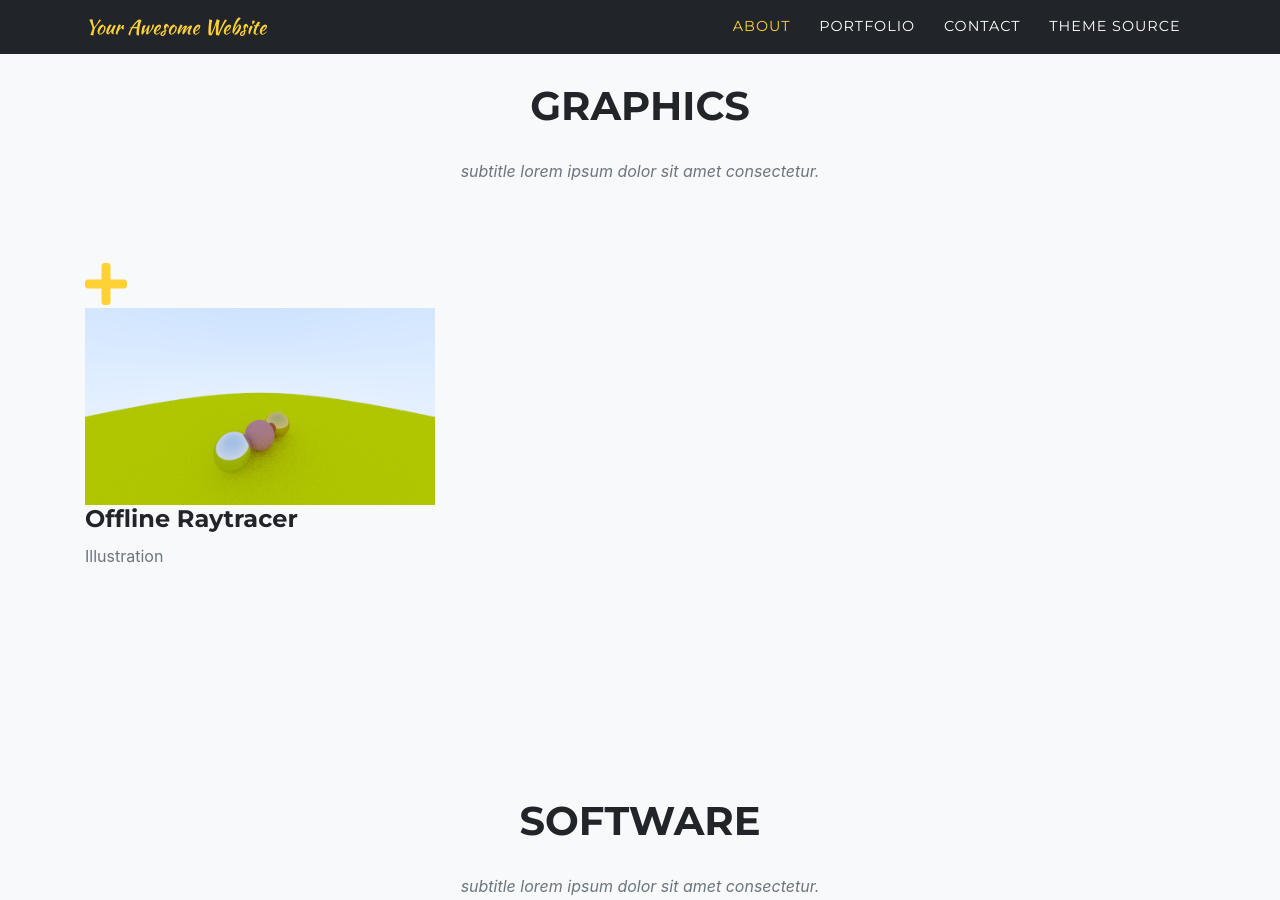
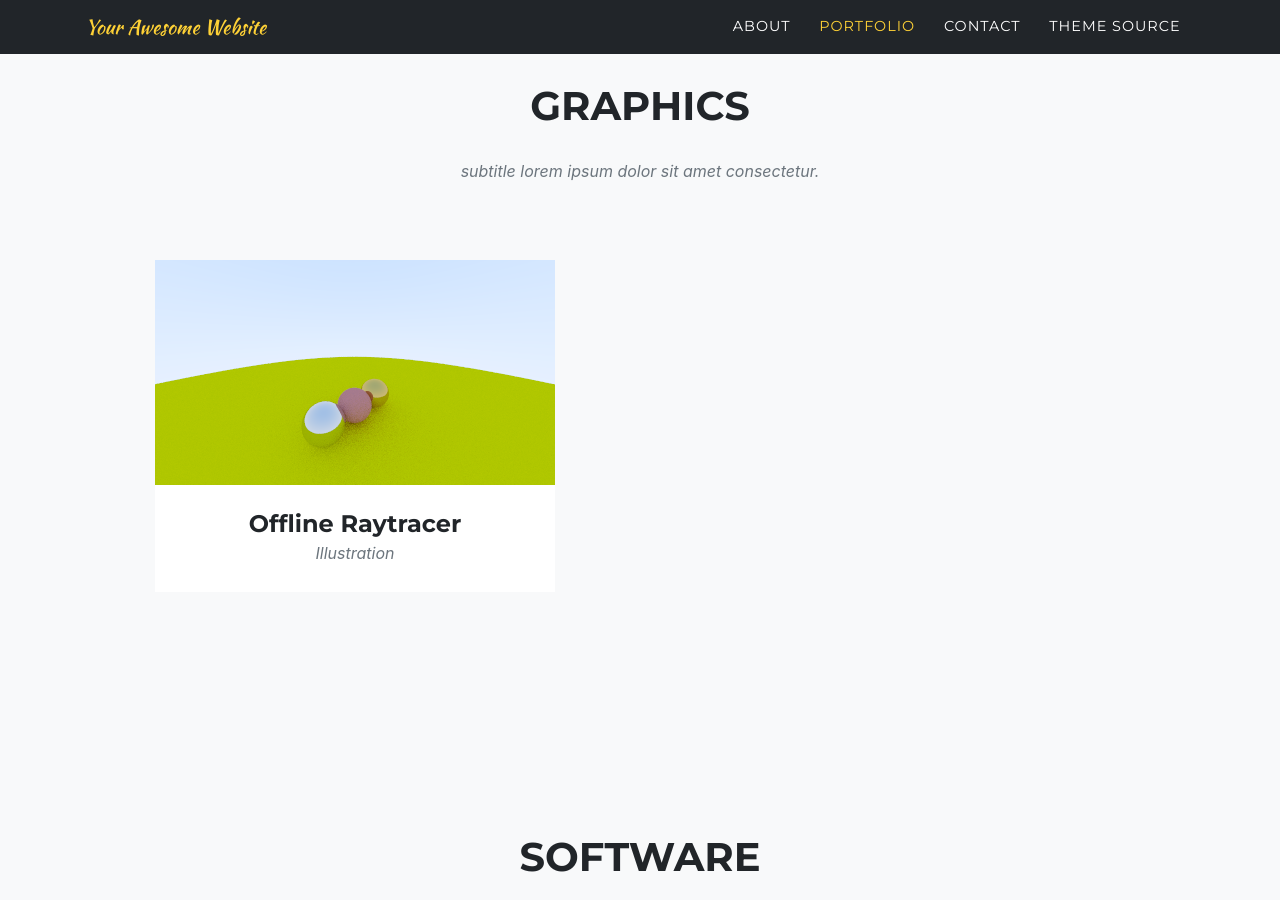
Before and after one commit to izzyconner/izzyconner.github.io, a Jekyll site: the page built from index.md, in a window 1280 px wide and 900 px high, scrolled down 1303 px. Built offline with Jekyll 4.4.1, drawn with Linux system fonts in a browser that asks for light colours; some web fonts are replaced.

Commit message:
Fixing styling issues with portfolio section

```diff
--- a/_includes/portfolio_sections.html
+++ b/_includes/portfolio_sections.html
@@ -1,6 +1,7 @@
 <!-- Portfolio Grid -->
+
 {% for section in site.sections %}
-<section class="bg-light page-section" id="{{ site.data.sitetext.portfolio.section | default: " portfolio" }}">
+<section class="bg-light page-section" id="portfolio">
   <div class="container">
     <div class="row">
       <div class="col-lg-12 text-center">
@@ -12,7 +13,7 @@
     <div class="row">
       {% assign entries = site.entries | where: 'section', section.title %}
       {% for project in entries %}
-      <div class="col-md-4 col-sm-6 portfolio-item">
+      <div class="col-md-6 col-sm-6 portfolio-item">
         <a class="portfolio-link" data-toggle="modal" href="#p{{ forloop.index }}">
           <div class="portfolio-hover">
             <div class="portfolio-hover-content">
```
